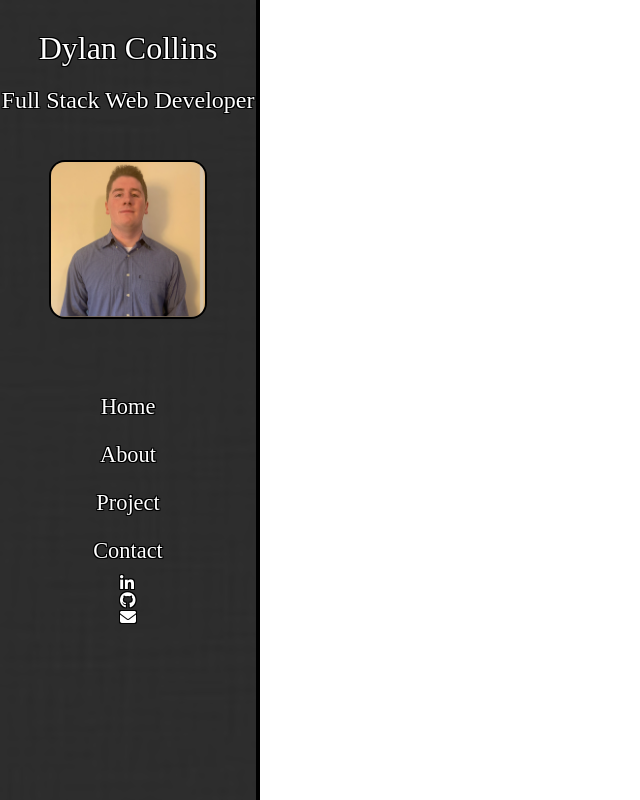
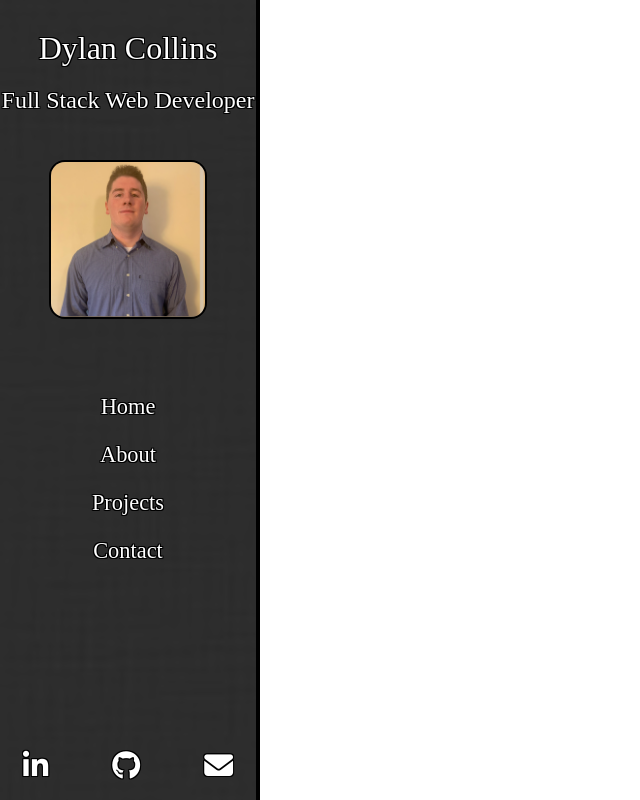
Before and after one commit to dylan17th/Peronsal-Project-, a plain HTML site: page index.html in a window 1280 px wide. Shown: the whole page, without its empty margins (0-640 px from the left). Drawn offline with Linux system fonts and the light colour scheme.

Commit message:
made the nav bar fixed to the screen

```diff
--- a/index.html
+++ b/index.html
@@ -4,7 +4,7 @@
     <meta charset="UTF-8">
     <meta name="viewport" content="width=device-width, initial-scale=1.0">
     <link rel='stylesheet' href="./styles/style.css">
-    <script type="text/javascript" src="./js/index.js"></script>
+    <script src="/js/index.js"></script>
     <script src="https://kit.fontawesome.com/975fc712d3.js"></script>
     <title>Dylan Collins Portfolio</title>
 </head>
@@ -16,13 +16,13 @@
         <div class='navigation'>
             <div class='tab'>Home</div>
             <div class='tab'>About</div>
-            <div class='tab'>Project</div>
+            <div class='tab'>Projects</div>
             <div class='tab'>Contact</div>
         </div>
         <div class="icons">
-            <div><i class="fab fa-linkedin-in"></i></div>
-            <div><i class="fab fa-github"></i></div>
-            <div><i class="fas fa-envelope"></i></div>
+            <div class="icon link"><a href="https://www.linkedin.com/in/dylan-collins-bb226ba6/"><i class="fab fa-linkedin-in"></i></a></div>
+            <div class="icon git "><a href=""><i class="fab fa-github"></i></a></div>
+            <div class="icon mail"><a href=''><i class="fas fa-envelope"></i></a></div>
         </div>
     </div>
 
--- a/styles/style.css
+++ b/styles/style.css
@@ -64,14 +64,17 @@ body{
     display:flex;
     flex-direction: column;
     align-items: center;
+    position: fixed;
 }
 .name{
     font-size: 2rem;
     margin:2rem 1rem 1.5rem 1rem;
+    text-align: center;
 }
 .work{
     font-size:1.5rem;
     margin-bottom: 3rem;
+    text-align: center;
 }
 .dylan{
     border:black solid 2px;
@@ -94,3 +97,39 @@ body{
 .tab:hover{
     background-color:black;
 }
+.icons{
+    display:flex;
+    margin:10rem;
+}
+.icon{
+    padding:1rem 2rem;
+    font-size: 1.8rem;
+}
+.icon a{
+    color: white;
+}
+.link a:hover{
+    color:#398AD7;
+}
+.link:hover{
+    transform: scale(1.3);
+    transition: .5s;
+}
+.mail a:hover{
+    color:crimson;
+    transform: scale(1.3);
+    transition: .5s;
+}
+.mail:hover{
+    transform: scale(1.3);
+    transition: .5s;
+}
+.git a:hover{
+    color:seagreen;
+    transform: scale(1.3);
+    transition: .5s;
+}
+.git:hover{
+    transform: scale(1.3);
+    transition: .5s;
+}
```
